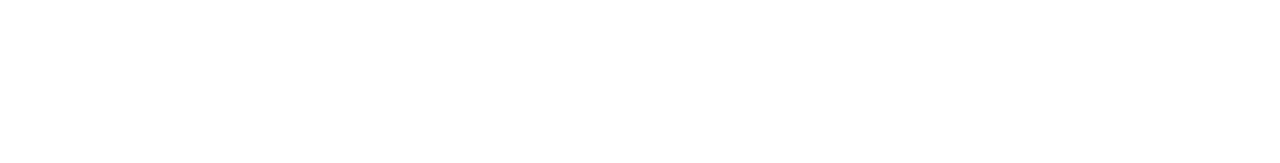
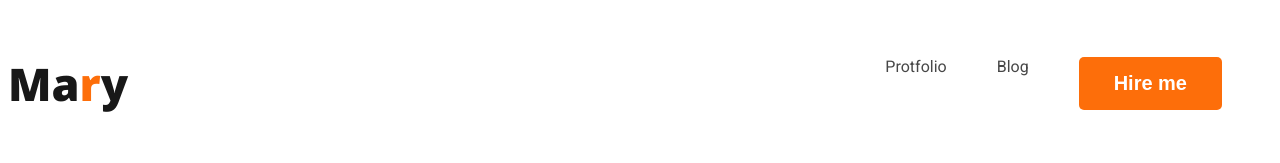
Before and after one commit to HIMU005/Protfolio, a plain HTML site: page index.html in a window 1280 px wide. Drawn offline with nearby package versions, Linux system fonts and the light colour scheme.

Commit message:
header done almost

```diff
--- /dev/null
+++ b/Styles/protfolio.css
@@ -0,0 +1,46 @@
+/* Nav related css */
+body {
+    font-family: 'Open Sans', sans-serif;
+    font-family: 'Poppins', sans-serif;
+    font-family: 'Roboto', sans-serif;
+}
+
+nav {
+    display: flex;
+    justify-content:space-between;
+    align-items: center;
+}
+
+.Nav-title {
+    color: var(--dark-01, #181818);
+    font-family: Open Sans;
+    font-size: 45px;
+    font-weight: 800;
+}
+
+.color {
+    color: #FD6E0A;
+}
+
+nav>ul {
+    display: flex;
+}
+
+nav li {
+    list-style: none;
+    margin-right: 50px;
+}
+
+nav a {
+    text-decoration: none;
+    color: var(--dark-02, #474747);
+}
+.btn-primary{
+    border-radius: 5px;
+background: #FD6E0A;
+border: 0;
+font-size: 20px;
+font-weight: 700;
+color: white;
+padding: 15px 35px;
+}
--- a/index.html
+++ b/index.html
@@ -1,11 +1,30 @@
 <!DOCTYPE html>
 <html lang="en">
-<head>
-    <meta charset="UTF-8">
-    <meta name="viewport" content="width=device-width, initial-scale=1.0">
-    <title>Document</title>
-</head>
-<body>
+  <head>
+    <meta charset="UTF-8" />
 
-</body>
+    <meta name="viewport" content="width=device-width, initial-scale=1.0" />
+    <link rel="preconnect" href="https://fonts.googleapis.com" />
+    <link rel="preconnect" href="https://fonts.gstatic.com" crossorigin />
+    <link
+      href="https://fonts.googleapis.com/css2?family=Open+Sans:wght@400;700;800&family=Poppins:wght@600&family=Roboto:wght@400;500;700;900&display=swap"
+      rel="stylesheet"
+    />
+    <link rel="stylesheet" href="Styles/protfolio.css" />
+    <title>Protfolio</title>
+  </head>
+  <body>
+    <header>
+      <nav>
+        <h3 class="Nav-title">Ma<span class="color">r</span>y</h3>
+        <ul>
+          <li><a href="">Protfolio</a></li>
+          <li><a href="">Blog</a></li>
+          <li><button class="btn-primary">Hire me</button></li>
+        </ul>
+      </nav>
+    </header>
+    <main></main>
+    <footer></footer>
+  </body>
 </html>
```
Also changed, not shown: images/developer.png (added), images/hardy.png (added), images/header_bg.png (added), images/icons/facebook.png (added), images/icons/insta.png (added), images/icons/js.png (added), images/icons/mongo.png (added), images/icons/nodejs.png (added), images/icons/react.png (added), images/icons/twitter.png (added).
